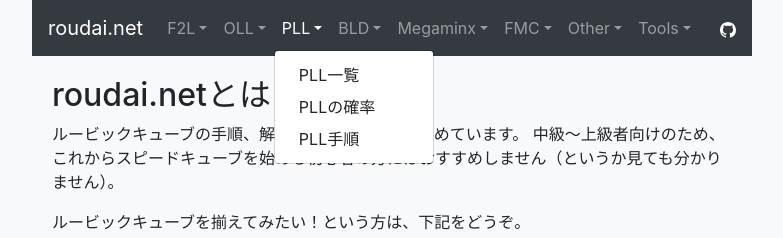
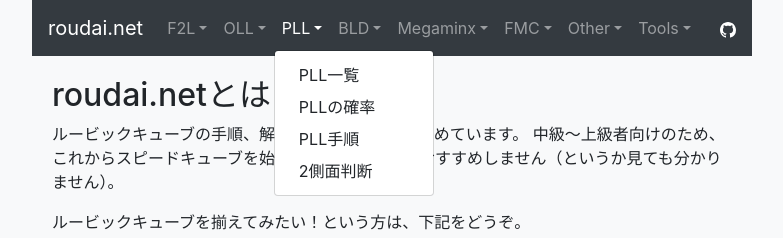
Before and after one commit to roudai/roudai.net, a Nuxt app: page / in a window 1280 px wide. Both pictures are taken after a click on the button "PLL". Shown: the top 238 px of the page, without its empty margins (248-1031 px from the left). Built offline with nearby package versions, Linux system fonts and the light colour scheme.

Commit message:
NavBarに追加

```diff
--- a/components/NavBar.vue
+++ b/components/NavBar.vue
@@ -23,6 +23,7 @@
             <b-dropdown-item to="/pll/pll-view">PLL一覧</b-dropdown-item>
             <b-dropdown-item to="/pll/pll-chances">PLLの確率</b-dropdown-item>
             <b-dropdown-item to="/pll/pll">PLL手順</b-dropdown-item>
+            <b-dropdown-item to="/pll/two-sided-pll">2側面判断</b-dropdown-item>
           </b-nav-item-dropdown>
 
           <b-nav-item-dropdown text="BLD" left>
```
